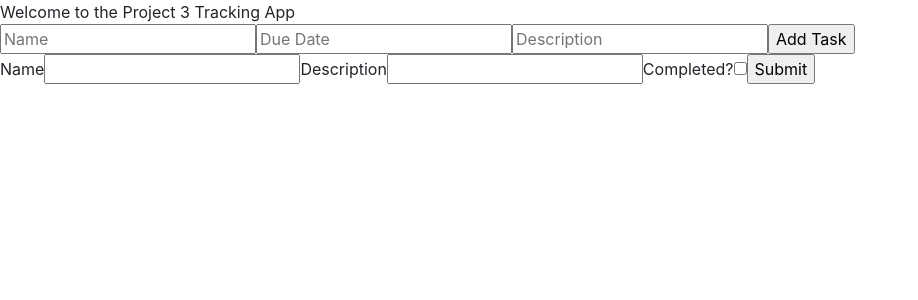
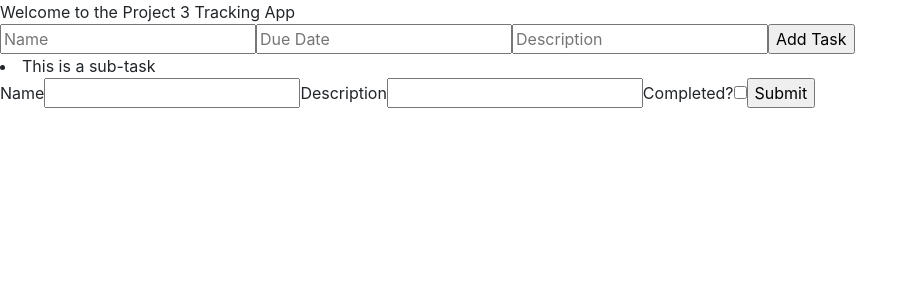
Before and after one commit to tlmontalto/ga_project3_frontend, a React (Create React App) app in the folder project_tracker/: page / in a window 1280 px wide. Shown: the top 300 px of the page, without its empty margins (0-918 px from the left). Built offline with nearby package versions, Linux system fonts and the light colour scheme; no server answers.

Commit message:
minor edits to Tasks.jsx

```diff
--- a/project_tracker/src/components/Tasks.jsx
+++ b/project_tracker/src/components/Tasks.jsx
@@ -1,5 +1,6 @@
 import React, { Component } from 'react'
 import NewSubTask from './NewSubTask'
+import SubTask from './SubTask'
 
 export default class Tasks extends Component {
     constructor(props) {
@@ -13,7 +14,7 @@ export default class Tasks extends Component {
     render() {
         return (
             <div>
-                {/* < SubTasks /> */}
+                < SubTask />
                 < NewSubTask />
             </div>
         )
```
